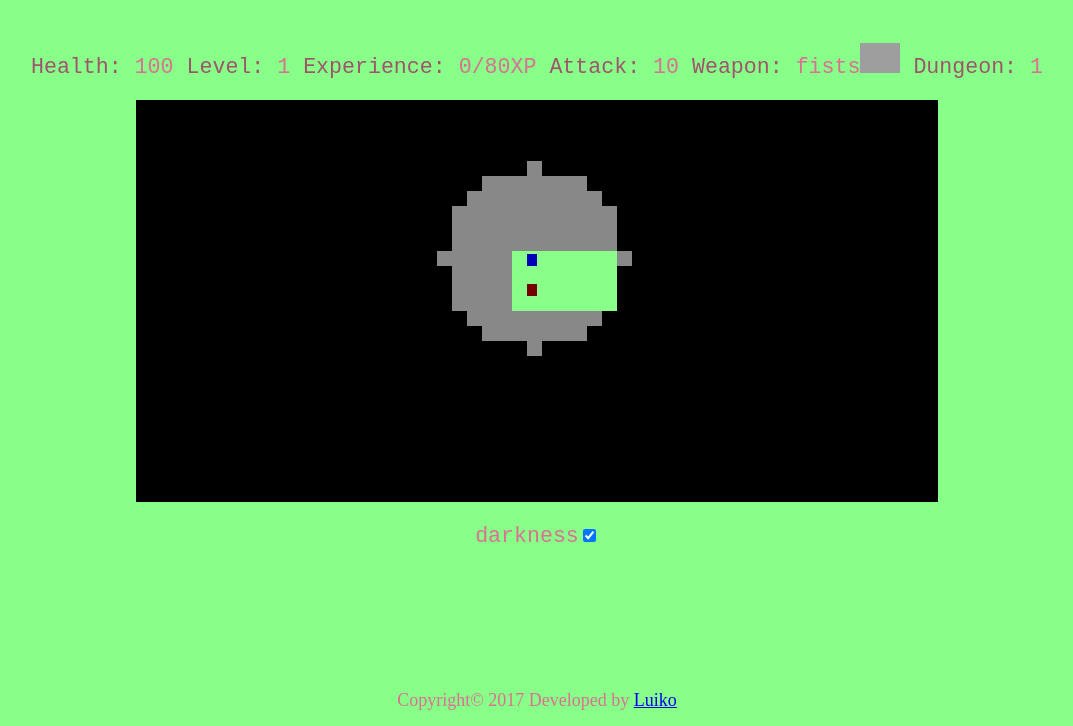
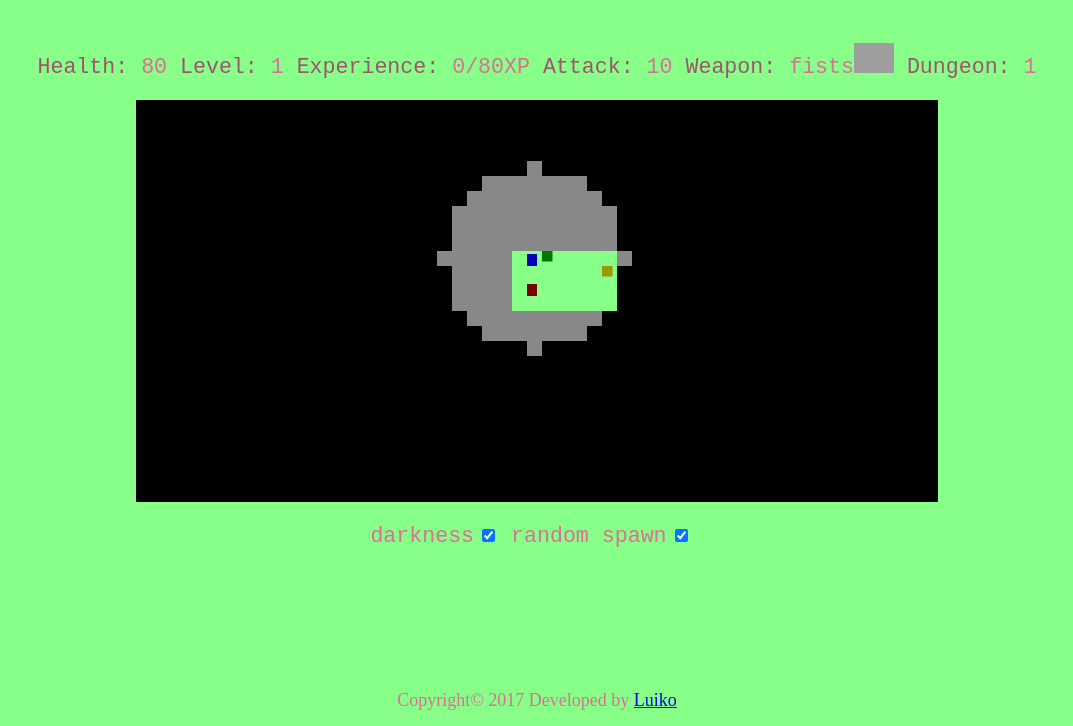
Before and after one commit to Luiko/dungeon-crawler, a React app: page / in a window 1280 px wide. Shown: the part 69-795 px from the top of the page, without its empty margins (103-1176 px from the left). Built offline with nearby package versions, Linux system fonts and the light colour scheme; some packages are replaced by stand-ins of ours; grey boxes are pictures that could not be loaded.

Commit message:
add random spawn option

```diff
--- a/src/actions.js
+++ b/src/actions.js
@@ -1,6 +1,6 @@
 import maps from './lib/maps';
 import weapons from './weapons';
-import initalState from './initial_state';
+import { getInitialState } from './initial_state';
 import Unrepeatable from './lib/Unrepeatable';
 
 export const MOVE_TOP = 'MOVE_TOP';
@@ -53,25 +53,26 @@ export const moveLeft = x => ({
   x: x - 1
 });
 
-export const passDungeon = (dungeon) => {
+export const passDungeon = (dungeon, random_spawn) => {
   const whiteSpaces = maps[dungeon].getEmptySpaces();
   const hero = maps[dungeon].getHero();
   const cave = maps[dungeon].getCave();
+  let boss = maps[dungeon].getBoss();
+  let weapon = maps[dungeon].getWeapon();
+  let health = maps[dungeon].getHealth();
   let enemies = maps[dungeon].getEnemies();
-  let boss;
-  const unrepeatable = Unrepeatable(whiteSpaces, [hero, cave].filter(e => e));
-
-  const weapon = whiteSpaces[unrepeatable.random()];
-  const health = whiteSpaces[unrepeatable.random()];
-  enemies = enemies.map(() => whiteSpaces[unrepeatable.random()]);
-  if (maps[dungeon].getBoss()) {
+  if (random_spawn) {
+    const unrepeatable = Unrepeatable(whiteSpaces, [hero, cave].filter(e => e));
+    weapon = whiteSpaces[unrepeatable.random()];
+    health = whiteSpaces[unrepeatable.random()];
+    enemies = enemies.map(() => whiteSpaces[unrepeatable.random()]);
+  }
+  if (boss) {
     boss = {
       health: 400,
       attack: 50,
-      point: maps[dungeon].getBoss()
+      point: boss
     };
-  } else {
-    boss = null;
   }
   return ({
     type: PASS_DUNGEON,
@@ -158,4 +159,4 @@ export const levelup = (index, level) => ({
   health: upgradePickHealth(level)
 });
 
-export const restart = () => Object.assign({ type: RESTART }, initalState);
+export const restart = (random) => Object.assign({ type: RESTART }, getInitialState(random));
--- a/src/containers/board/index.js
+++ b/src/containers/board/index.js
@@ -2,7 +2,8 @@ import React, { Component } from 'react';
 import { connect } from 'react-redux';
 import deepEqual from 'fast-deep-equal';
 import {
-  moveTop, moveRight, moveBottom, moveLeft, levelup, restart, fightBoss, fightEnemy
+  moveTop, moveRight, moveBottom, moveLeft, levelup, restart, fightBoss,
+  fightEnemy
 } from './../../actions'
 
 const controls = {
@@ -18,8 +19,7 @@ class Board extends Component {
     this.starterPoint = { x: 26, y: 10 };
     this.state = {
       restarting: false,
-      darkness: true,
-      randomSpawn: true
+      darkness: true
     };
     this.onKeyDown = this.props.onKeyDown.bind(this);
   }
@@ -62,7 +62,7 @@ class Board extends Component {
             ctx.fillText(`restartin in ${5 - counter}..`, 162, 88, 160);
           } else {
             clearInterval(animation);
-            this.props.restart();
+            this.props.restart(this.props.random_spawn);
             this.setState({ restarting: false });
           }
         }, 999);
@@ -212,10 +212,17 @@ class Board extends Component {
         </canvas>
         <p>
           <label htmlFor='darknes'>darkness</label>
-          <input type='checkbox' id='darknes' checked={this.state.darkness} onChange={
-            () => this.setState((prevState => ({ darkness: !prevState.darkness })))
-            }/>
-          </p>
+          <input type='checkbox' id='darknes' checked={this.state.darkness}
+            onChange={
+              () => this.setState((prevState => ({
+                darkness: !prevState.darkness
+              })))
+          }/>
+          <label htmlFor='random'>random spawn</label>
+          <input type='checkbox' id='random' checked={this.props.random_spawn}
+            onChange={() => this.props.toggleRandom(this.props.random_spawn)}
+          />
+        </p>
       </div>
     );
   }
@@ -251,12 +258,16 @@ Board = connect(function mapStateToProps(state) {
     experience: state.experience,
     game_over: state.game_over,
     boss: state.boss,
-    won: state.won
+    won: state.won,
+    random_spawn: state.random_spawn
   }
 }, function mapDispatchToProps(dispatch) {
   return {
     levelup: (index, level) => dispatch(levelup(index, level)),
-    restart: () => dispatch(restart()),
+    restart: (random_spawn) => dispatch(restart(random_spawn)),
+    toggleRandom: (random_spawn) => {
+      dispatch(restart(!random_spawn));
+    },
     onKeyDown(prox) {
       prox.preventDefault();
       const {
--- a/src/containers/index.js
+++ b/src/containers/index.js
@@ -8,7 +8,7 @@ import weapons from '../weapons';
 class App extends Component {
   componentDidUpdate() {
     const {
-      hero, cave, dungeon, weapon, health,
+      hero, cave, dungeon, weapon, health, random_spawn,
       pickWeapon, pickHealth, passDungeon
     } = this.props;
     const dungeonPassed = deepEqual(hero, cave);
@@ -16,11 +16,11 @@ class App extends Component {
     const healthPicked = deepEqual(hero, health.point);
     let action;
     if (dungeonPassed) {
-      action = passDungeon.bind(null,dungeon);
+      action = passDungeon.bind(null, dungeon, random_spawn);
     } else if (weaponPicked) {
-      action = pickWeapon.bind(null,weapon);
+      action = pickWeapon.bind(null, weapon);
     } else if (healthPicked) {
-      action = pickHealth.bind(null,this.props.experience.level);
+      action = pickHealth.bind(null, this.props.experience.level);
     }
     if (action)
       requestAnimationFrame(action);
@@ -59,7 +59,8 @@ App = connect(function mapStateToProps(state) {
     weapon: state.weapon,
     attack: state.attack,
     health: state.health,
-    experience: state.experience
+    experience: state.experience,
+    random_spawn: state.random_spawn
   }
 }, { pickWeapon, pickHealth, passDungeon })(App);
 export default App;
--- a/src/initial_state.js
+++ b/src/initial_state.js
@@ -1,22 +1,30 @@
 import maps from './lib/maps';
 import weapons from './weapons';
-import spitRandomUnrepeatable from './lib/Unrepeatable';
+import Unrepeatable from './lib/Unrepeatable';
 
+export function getInitialState(random_spawn) {
   const whiteSpaces = maps[0].getEmptySpaces();
   const hero = maps[0].getHero();
   const cave = maps[0].getCave();
+  let boss = maps[0].getBoss();
+  let weapon = maps[0].getWeapon();
+  let health = maps[0].getHealth();
   let enemies = maps[0].getEnemies();
-const unreapeatable = spitRandomUnrepeatable(
-  whiteSpaces,
-  [hero, cave]
-);
+  if (random_spawn) {
+    const unrepeatable = Unrepeatable(whiteSpaces, [hero, cave].filter(e => e));
+    weapon = whiteSpaces[unrepeatable.random()];
+    health = whiteSpaces[unrepeatable.random()];
+    enemies = enemies.map(() => whiteSpaces[unrepeatable.random()]);
+  }
+  if (boss) {
+    boss = {
+      health: 400,
+      attack: 50,
+      point: boss
+    };
+  }
 
-const health = whiteSpaces[unreapeatable.random()];
-const weapon = weapon? whiteSpaces[unreapeatable.random()]: weapon;
-enemies = enemies.map(() => whiteSpaces[unreapeatable.random()]);
-
-
-export default {
+  return {
     hero,
     dungeon: 1,
     whiteSpaces,
@@ -28,7 +36,7 @@ export default {
     },
     attack: 10,
     health: {
-    quantity: 100,
+      quantity: 80,
       point: health
     },
     enemies: enemies.map((point, index) => ({
@@ -42,6 +50,10 @@ export default {
       total: 0
     },
     game_over: false,
-  boss: null,
-  won: false
+    boss,
+    won: false,
+    random_spawn
   };
+}
+
+export default getInitialState(true);
--- a/src/lib/Unrepeatable.js
+++ b/src/lib/Unrepeatable.js
@@ -14,7 +14,6 @@ export default function spitRandomUnrepeatable(collection, repeated) {
   function random() {
     const index = Math.floor(Math.random() * collection.length);
     if (store.includes(index)) {
-      console.log('one extra');
       return random();
     }
     else {
--- a/src/reducers.js
+++ b/src/reducers.js
@@ -7,7 +7,7 @@ import {
 
 const reducer = combineReducers({
   hero, dungeon, whiteSpaces, cave, weapon, attack, health, enemies,
-  experience, game_over, boss, won
+  experience, game_over, boss, won, random_spawn
 });
 
 export default reducer;
@@ -174,3 +174,12 @@ function won(state = false, action) {
       return state;
   }
 }
+
+function random_spawn(state = true, action) {
+  switch (action.type) {
+    case RESTART:
+      return action.random_spawn;
+    default:
+      return state;
+  }
+}
--- a/src/style.scss
+++ b/src/style.scss
@@ -47,6 +47,10 @@ main {
     font-size: 1.2em;
     color: $text;
   }
+  input[type='checkbox'] {
+    margin-left: 8px;
+    margin-right: 16px;
+  }
 }
 
 canvas {
```
Lines whose indentation alone changed are shown as unchanged.
